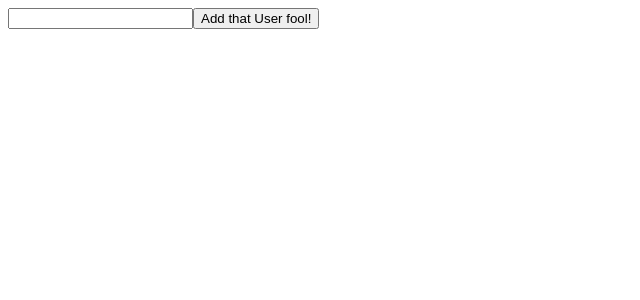
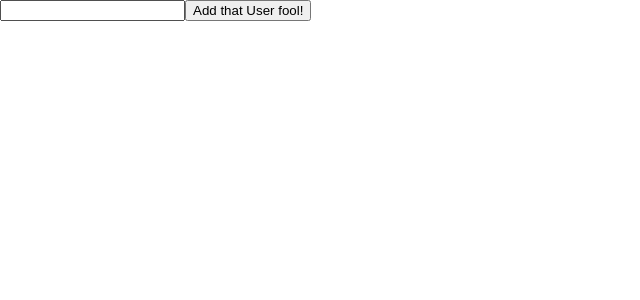
Before and after one commit to morschtk/kings-fe, an Angular app: page / in a window 1280 px wide. Shown: the top 300 px of the page, without its empty margins (0-640 px from the left). Built offline with nearby package versions, Linux system fonts and the light colour scheme.

Commit message:
added ang mat

```diff
--- a/angular.json
+++ b/angular.json
@@ -28,6 +28,7 @@
               "src/assets"
             ],
             "styles": [
+              "./node_modules/@angular/material/prebuilt-themes/deeppurple-amber.css",
               "src/styles.scss"
             ],
             "scripts": []
@@ -91,6 +92,7 @@
               "src/assets"
             ],
             "styles": [
+              "./node_modules/@angular/material/prebuilt-themes/deeppurple-amber.css",
               "src/styles.scss"
             ],
             "scripts": []
--- a/package.json
+++ b/package.json
@@ -12,10 +12,12 @@
   "private": true,
   "dependencies": {
     "@angular/animations": "~11.0.3",
+    "@angular/cdk": "^11.0.4",
     "@angular/common": "~11.0.3",
     "@angular/compiler": "~11.0.3",
     "@angular/core": "~11.0.3",
     "@angular/forms": "~11.0.3",
+    "@angular/material": "^11.0.4",
     "@angular/platform-browser": "~11.0.3",
     "@angular/platform-browser-dynamic": "~11.0.3",
     "@angular/router": "~11.0.3",
--- a/src/app/app.module.ts
+++ b/src/app/app.module.ts
@@ -8,6 +8,7 @@
 import { HttpClientModule } from '@angular/common/http';
 import { SocketioService } from './socketio.service';
 import { FormsModule } from '@angular/forms';
+import { BrowserAnimationsModule } from '@angular/platform-browser/animations';
 
 @NgModule({
   declarations: [
@@ -18,7 +19,8 @@
     BrowserModule,
     FormsModule,
     HttpClientModule,
-    AppRoutingModule
+    AppRoutingModule,
+    BrowserAnimationsModule
   ],
   providers: [
     AppService,
--- a/src/index.html
+++ b/src/index.html
@@ -6,8 +6,10 @@
   <base href="/">
   <meta name="viewport" content="width=device-width, initial-scale=1">
   <link rel="icon" type="image/x-icon" href="favicon.ico">
+  <link href="https://fonts.googleapis.com/css?family=Roboto:300,400,500&display=swap" rel="stylesheet">
+  <link href="https://fonts.googleapis.com/icon?family=Material+Icons" rel="stylesheet">
 </head>
-<body>
+<body class="mat-typography">
   <app-root></app-root>
 </body>
 </html>
--- a/src/styles.scss
+++ b/src/styles.scss
@@ -1 +1,4 @@
 /* You can add global styles to this file, and also import other style files */
+
+html, body { height: 100%; }
+body { margin: 0; font-family: Roboto, "Helvetica Neue", sans-serif; }
```
Also changed, not shown: 1 other file (tests, documents, lock files or other folders).
